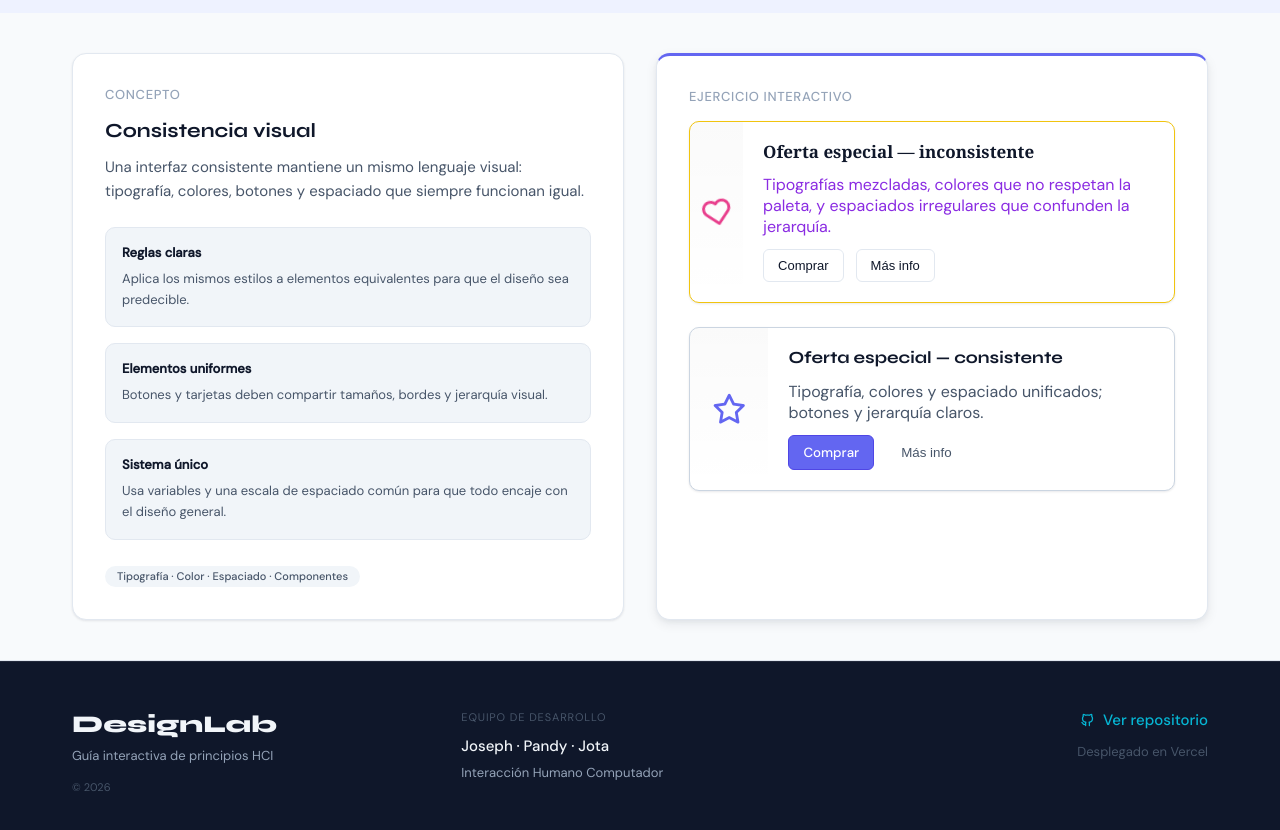
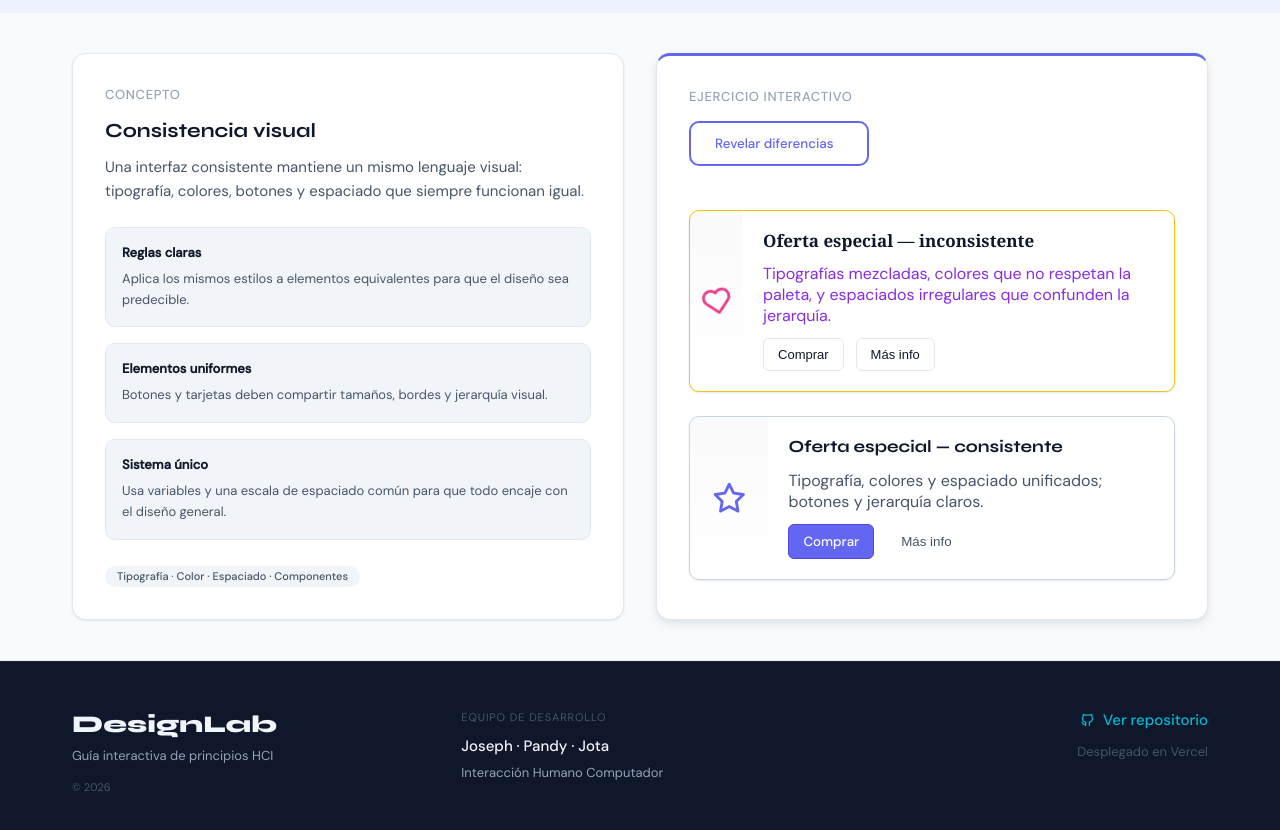
Before and after one commit to josephch28/designlab, a React (Vite) app: page / in a window 1280 px wide. Shown: the part 2520-3350 px from the top of the page. Built offline with nearby package versions, Linux system fonts and the light colour scheme.

Commit message:
feat: lógica revelar diferencias con highlight visual

```diff
--- a/src/modules/ModuloConsistencia.css
+++ b/src/modules/ModuloConsistencia.css
@@ -43,7 +43,48 @@
   margin-top: var(--space-6);
 }
 
+.consistency-actions {
+  margin-bottom: var(--space-5);
+}
+
+.consistency-reveal-btn {
+  min-width: 180px;
+}
+
+/* Asegurar mismo estilo visual que .btn-secondary (morado) */
+.consistency-reveal-btn {
+  display: inline-flex;
+  align-items: center;
+  gap: var(--space-2);
+  padding: var(--space-3) var(--space-6);
+  background-color: transparent;
+  color: var(--color-primary);
+  border: 2px solid var(--color-primary);
+  border-radius: var(--radius-md);
+  font-family: var(--font-body);
+  font-weight: var(--weight-medium);
+  cursor: pointer;
+  text-decoration: none;
+  transition: background-color var(--transition-base), transform var(--transition-base), box-shadow var(--transition-base);
+}
+.consistency-reveal-btn:hover {
+  background-color: var(--color-primary-light);
+  transform: translateY(-1px);
+  box-shadow: var(--shadow-md);
+}
+.consistency-reveal-btn:disabled {
+  opacity: 0.4;
+  cursor: not-allowed;
+  transform: none;
+}
+
 .consistency-exercise {
+  display: flex;
+  flex-direction: column;
+  gap: var(--space-6);
+}
+
+.consistency-card-grid {
   display: flex;
   gap: var(--space-6);
   align-items: stretch;
@@ -59,6 +100,7 @@
   display: flex;
   min-width: 280px;
   overflow: hidden;
+  transition: border-color var(--transition-fast), box-shadow var(--transition-fast);
 }
 
 .consistency-card__media {
@@ -129,13 +171,28 @@
 .consistency-card--consistent .consistent-icon {
   color: var(--color-primary);
 }
+.consistency-card--revealed {
+  border-color: var(--color-error);
+  box-shadow: 0 0 0 1px rgba(239, 68, 68, 0.12), var(--shadow-sm);
+}
+.consistency-card--revealed .consistency-card__media {
+  box-shadow: inset 0 0 0 1px rgba(239, 68, 68, 0.2);
+}
+.consistency-card--revealed .consistency-card__title,
+.consistency-card--revealed .consistency-card__text {
+  color: var(--color-error);
+}
+.consistency-card--revealed .inconsistent-btn--primary {
+  border-color: var(--color-error);
+}
+
 .btn {
   border: 1px solid var(--color-border);
   background: transparent;
   color: var(--color-text);
   border-radius: var(--radius-sm);
   padding: 8px 14px;
-  transition: background var(--transition-fast), color var(--transition-fast);
+  transition: background var(--transition-fast), color var(--transition-fast), border-color var(--transition-fast);
 }
 .btn-primary {
   background: var(--color-primary);
@@ -148,8 +205,41 @@
   border-color: transparent;
 }
 
+.consistency-differences {
+  padding: var(--space-5);
+  border: 1px solid var(--color-border);
+  border-radius: var(--radius-md);
+  background: var(--color-bg-secondary);
+}
+
+.consistency-differences__label {
+  margin: 0 0 var(--space-3);
+  font-size: var(--text-sm);
+  font-weight: var(--weight-medium);
+  color: var(--color-text);
+}
+
+.consistency-differences__list {
+  list-style: none;
+  margin: 0;
+  padding: 0;
+  display: grid;
+  gap: var(--space-3);
+}
+
+.consistency-differences__item {
+  display: flex;
+  align-items: center;
+  gap: var(--space-3);
+  padding: var(--space-3);
+  background: var(--color-bg-card);
+  border: 1px solid rgba(239, 68, 68, 0.15);
+  border-radius: var(--radius-sm);
+  color: var(--color-text);
+}
+
 @media (max-width: 720px) {
-  .consistency-exercise {
+  .consistency-card-grid {
     flex-direction: column;
   }
   .consistency-card__media { width: 80px }
--- a/src/modules/ModuloConsistencia.jsx
+++ b/src/modules/ModuloConsistencia.jsx
@@ -1,5 +1,14 @@
+import { useState } from 'react'
 import ModuleLayout from '../components/ModuleLayout'
 import './ModuloConsistencia.css'
+
+const DIFFERENCES = [
+  'Tipografías inconsistentes',
+  'Colores aleatorios',
+  'Botones distintos',
+  'Espaciados desiguales',
+  'Iconografía inconsistente',
+]
 
 const concept = (
   <div className="consistency-concept">
@@ -36,10 +45,21 @@ const concept = (
   </div>
 )
 
-function ExerciseCards() {
+function ExerciseCards({ showDifferences, onReveal }) {
   return (
     <div className="consistency-exercise">
-      <div className="consistency-card consistency-card--inconsistent">
+      <div className="consistency-actions">
+        <button
+          className="btn-secondary consistency-reveal-btn"
+          onClick={onReveal}
+          disabled={showDifferences}
+        >
+          {showDifferences ? 'Diferencias reveladas' : 'Revelar diferencias'}
+        </button>
+      </div>
+
+      <div className="consistency-card-grid">
+        <div className={`consistency-card consistency-card--inconsistent${showDifferences ? ' consistency-card--revealed' : ''}`}>
           <div className="consistency-card__media">
             <i className="ti ti-heart inconsistent-icon" />
           </div>
@@ -76,10 +96,26 @@ function ExerciseCards() {
           </div>
         </div>
       </div>
+
+      {showDifferences && (
+        <div className="consistency-differences">
+          <p className="consistency-differences__label">Errores detectados</p>
+          <ul className="consistency-differences__list">
+            {DIFFERENCES.map((difference) => (
+              <li key={difference} className="consistency-differences__item">
+                {difference}
+              </li>
+            ))}
+          </ul>
+        </div>
+      )}
+    </div>
   )
 }
 
 export default function ModuloConsistencia() {
+  const [showDifferences, setShowDifferences] = useState(false)
+
   return (
     <ModuleLayout
       id="consistencia"
@@ -88,7 +124,12 @@ export default function ModuloConsistencia() {
       description="Muestra comparativa: diseño inconsistente vs consistente"
       moduleNumber={3}
       concept={concept}
-      exercise={<ExerciseCards />}
+      exercise={
+        <ExerciseCards
+          showDifferences={showDifferences}
+          onReveal={() => setShowDifferences(true)}
+        />
+      }
     />
   )
 }
```
Lines whose indentation alone changed are shown as unchanged.
